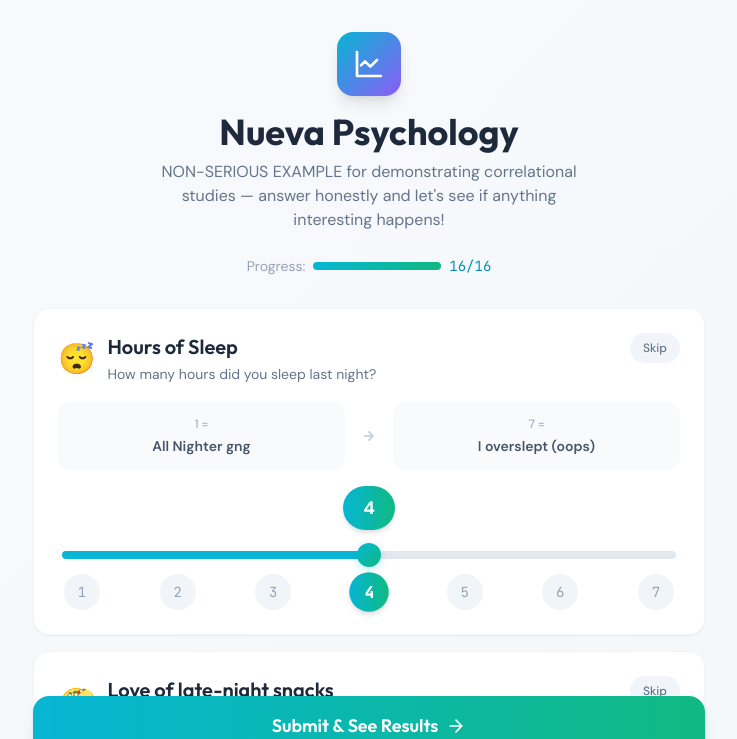
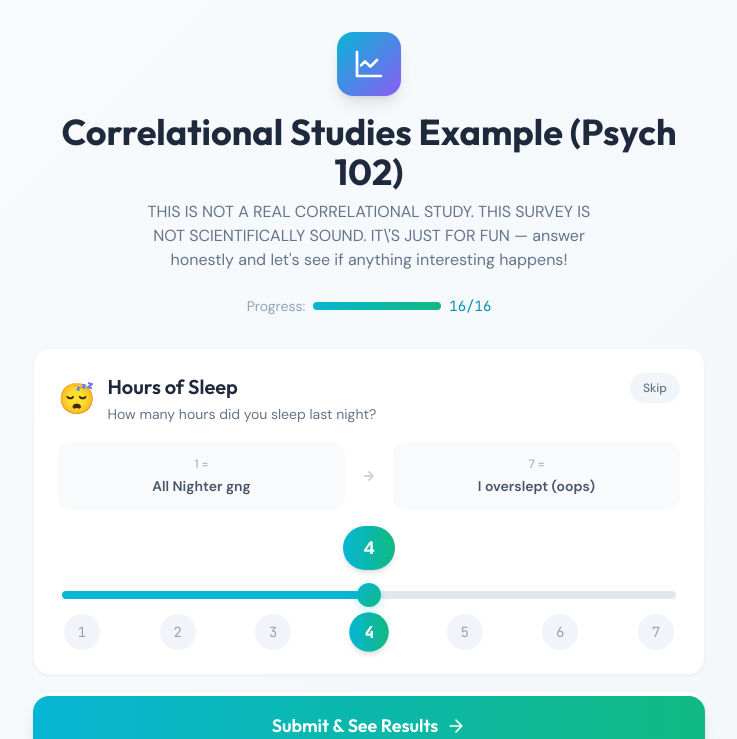
Before and after one commit to kyle94024/Correlation_Method, a Next.js app: page / in a window 1280 px wide. Shown: the top 739 px of the page, without its empty margins (271-1008 px from the left). Built offline with nearby package versions, Linux system fonts and the light colour scheme; no server answers.

Commit message:
update again

```diff
--- a/src/components/SurveyForm.tsx
+++ b/src/components/SurveyForm.tsx
@@ -92,10 +92,10 @@ export function SurveyForm() {
               </div>
 
               <h1 className="font-display font-bold text-3xl md:text-4xl text-slate-800 mb-2">
-                Nueva Psychology
+                Correlational Studies Example (Psych 102)
               </h1>
               <p className="text-slate-500 max-w-md mx-auto">
-                NON-SERIOUS EXAMPLE for demonstrating correlational studies — answer honestly and let's see if anything interesting happens!
+              THIS IS NOT A REAL CORRELATIONAL STUDY. THIS SURVEY IS NOT SCIENTIFICALLY SOUND. IT\'S JUST FOR FUN — answer honestly and let's see if anything interesting happens!
               </p>
 
               {/* Progress indicator */}
```
